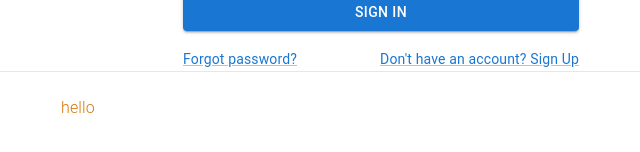
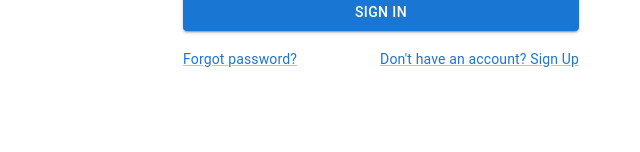
Before and after one commit to pranavvdesai/AdminPanel, a React (Create React App) app: page / in a window 1280 px wide. Shown: the part 350-502 px from the top of the page, without its empty margins (259-899 px from the left). Built offline with nearby package versions, Linux system fonts and the light colour scheme.

Commit message:
integrating navbar

```diff
--- a/src/App.jsx
+++ b/src/App.jsx
@@ -9,6 +9,7 @@ import Results from './components/StudentDetails/Results';
 import questionCRUD from './components/Questions/questionCRUD';
 import Login from './components/Login/Login';
 import StudentResult from './components/StudentDetails/StudentResult';
+import Navbar from './components/Navbar/Navbar';
 
 function App() {
   return (
@@ -18,7 +19,8 @@ function App() {
         <Switch>
           <Route exact path="/" component={Login} />
           <>
-        <Sidebar />
+            <Sidebar />
+            <Navbar />
 
                     <Route exact path="/landing" component={Dashboard} />
                     <Route exact path="/dashboard" component={Dashboard} />
@@ -29,7 +31,7 @@ function App() {
                   <Route exact path="/domains/:id/:id" component={StudentResult} />
                   </>
 </Switch>
-                <Footer />
+                {/* <Footer /> */}
           </div>
       </div>
   );
```
